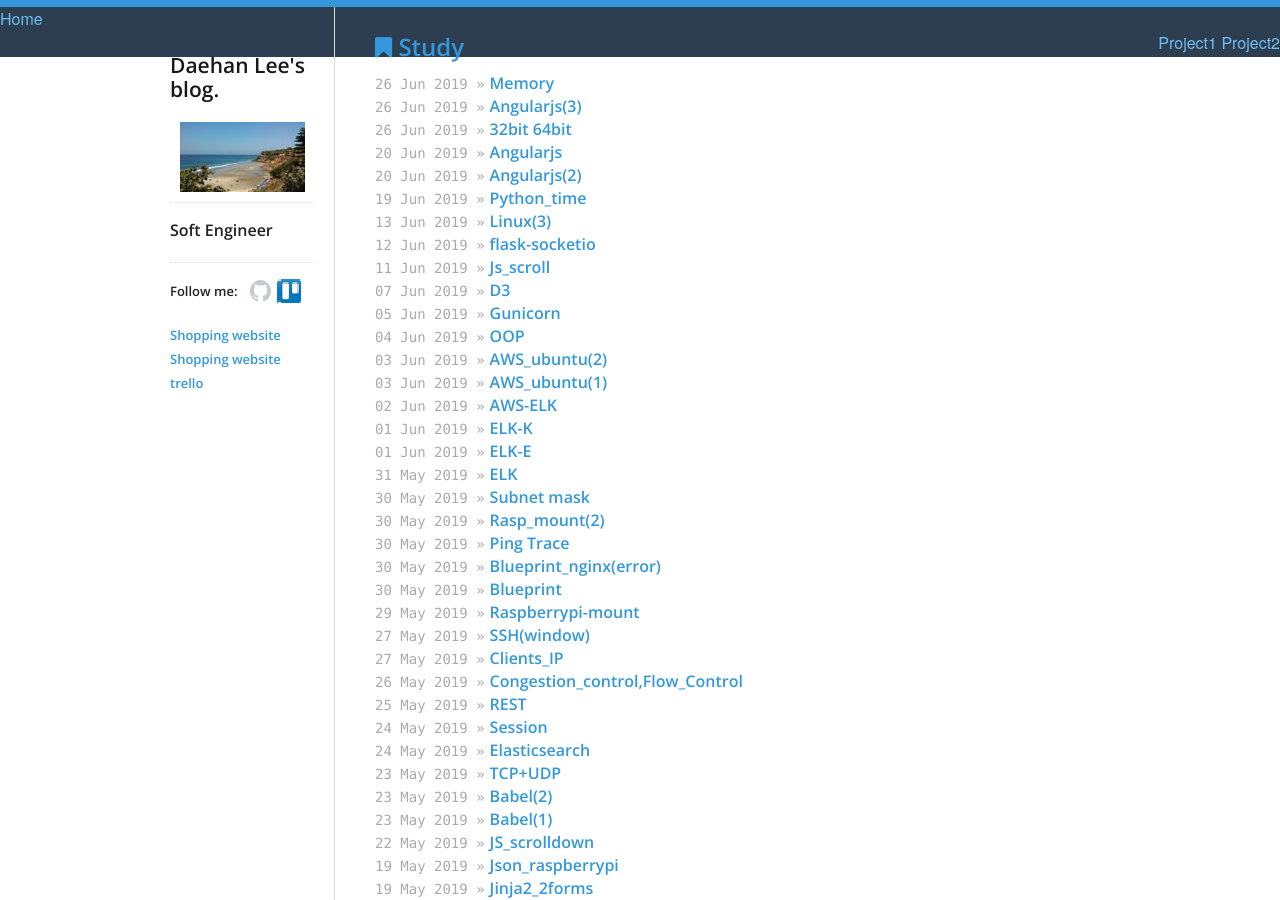
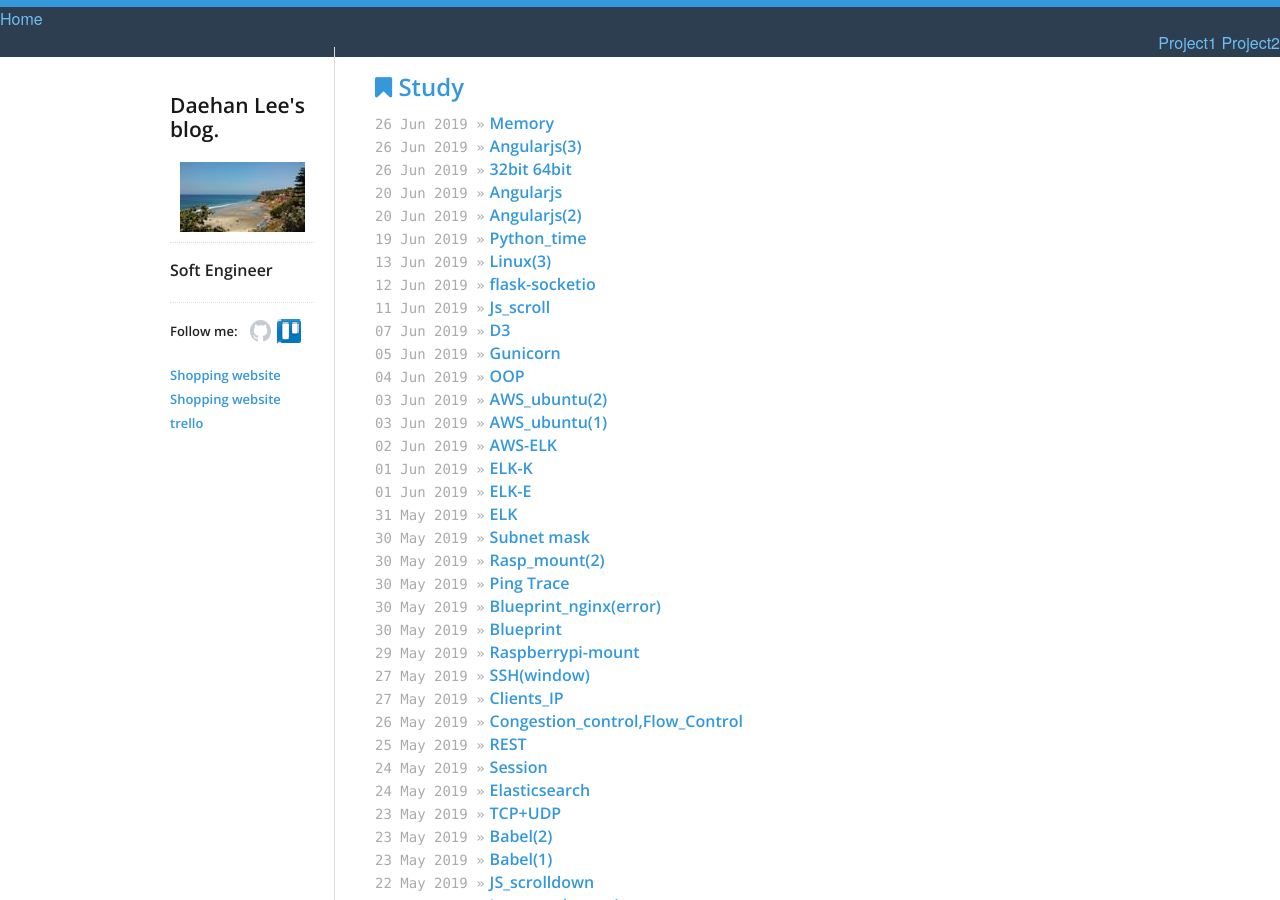
Before and after one commit to daehan0226/Study, a Jekyll site: the page built from index.html, in a window 1280 px wide and 900 px high. Built offline with Jekyll 4.4.1, drawn with Linux system fonts in a browser that asks for light colours.

Commit message:
Update default.html

```diff
--- a/_layouts/default.html
+++ b/_layouts/default.html
@@ -27,11 +27,11 @@
     </div>
   </div>
   <div class="container">
-    <div class="four columns sidebar" style="width:15%">
+    <div class="four columns sidebar" style="margin-top: 40px; width:15%">
       {% include sidebar.html %}
     </div>
 
-    <div class="eleven columns content" style="width:75%">
+    <div class="eleven columns content" style="margin-top: 40px; width:75%">
       {{ content }}
 
       <div class="footer">
```
